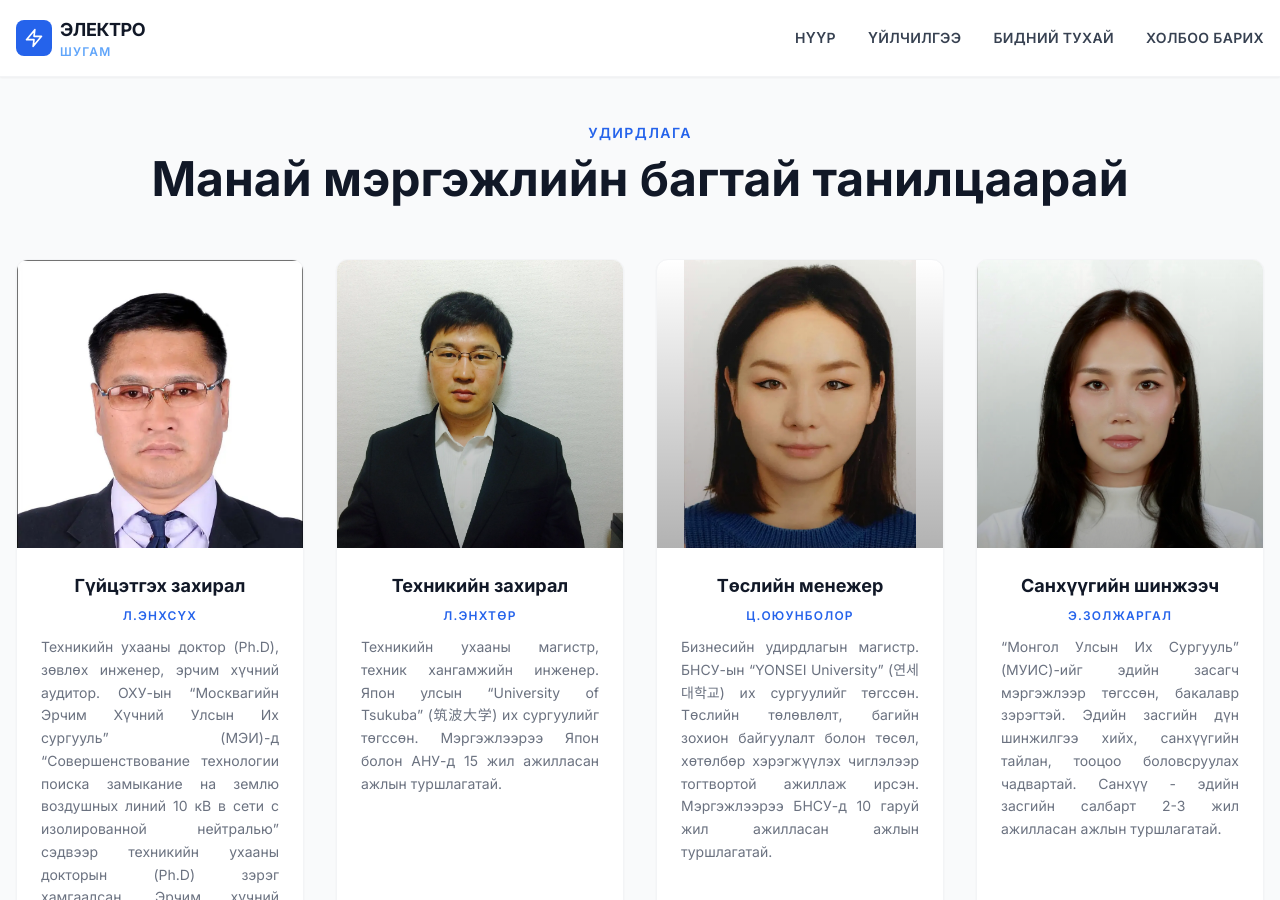
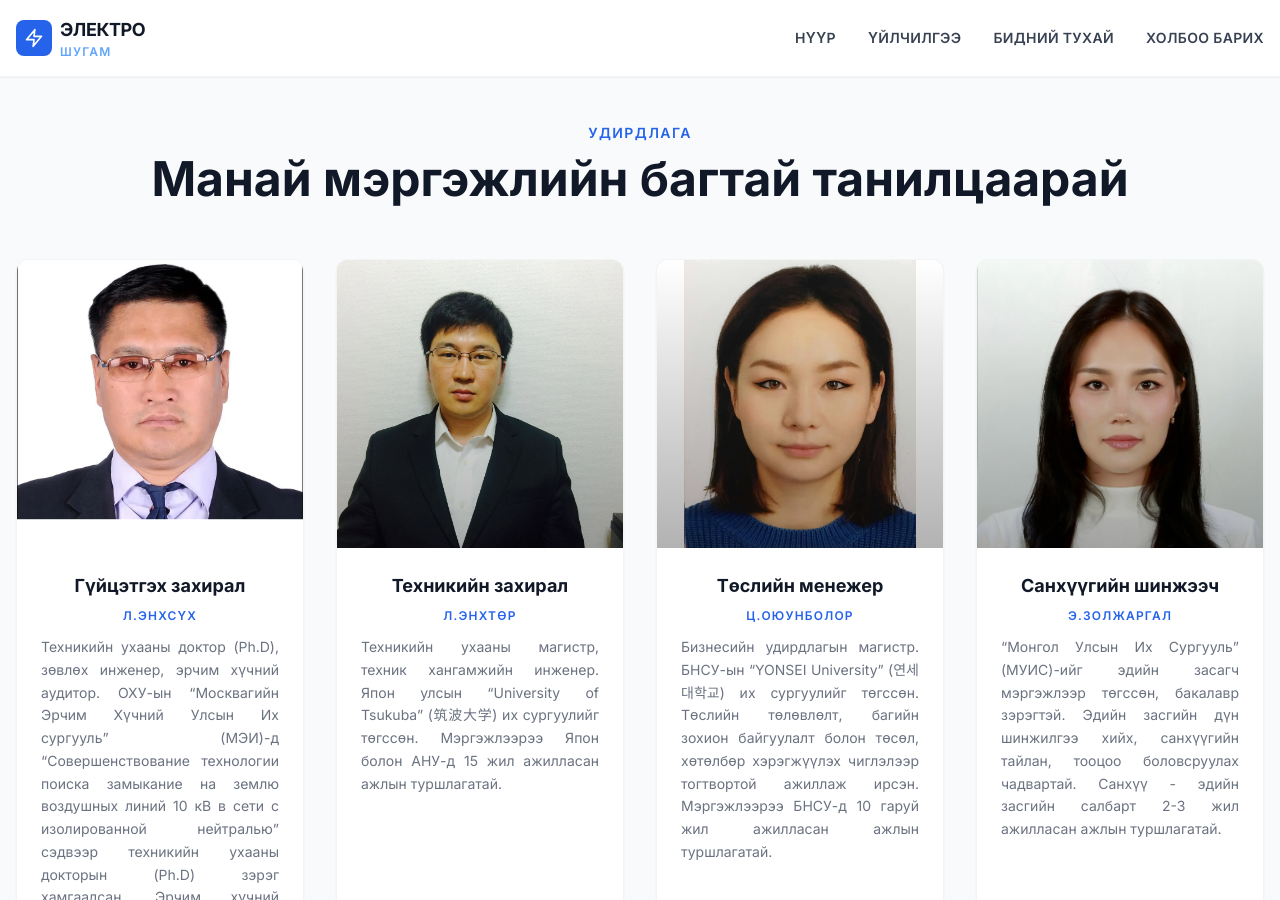
Before and after one commit to electroshugam/electroshugam_web_new, a Jekyll site: the page built from index.html, in a window 1280 px wide and 900 px high, scrolled down 3236 px. Built offline with Jekyll 4.4.1, drawn with Linux system fonts in a browser that asks for light colours; nearby versions of some CDN libraries.

Commit message:
fig update

```diff
--- a/index.html
+++ b/index.html
@@ -221,7 +221,7 @@ body_class: hero-dark
       <!-- zoom layer -->
           <img
             src="{{ '/media/enkhsukh.webp' | relative_url }}" alt = "Гүйцэтгэх захирал"
-            class="service-image w-full h-full object-cover object-top">
+            class="service-image w-full h-full object-cover object-top translate-y-[-10%]">
 
       </div>
       <div class="absolute inset-0 bg-gradient-to-t from-black/30 to-transparent"></div>
```
